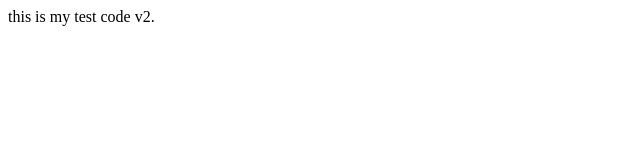
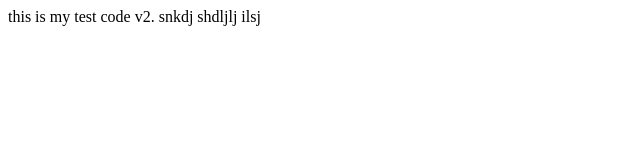
Before and after one commit to Harpreet-092/testrepo, a plain HTML site: page index.html in a window 1280 px wide. Shown: the whole page, without its empty margins (0-640 px from the left). Drawn offline with Linux system fonts and the light colour scheme.

Commit message:
my 3rd commit

```diff
--- a/index.html
+++ b/index.html
@@ -9,3 +9,6 @@
     this is my test code v2.
 </body>
 </html>
+
+
+snkdj shdljlj ilsj
```
